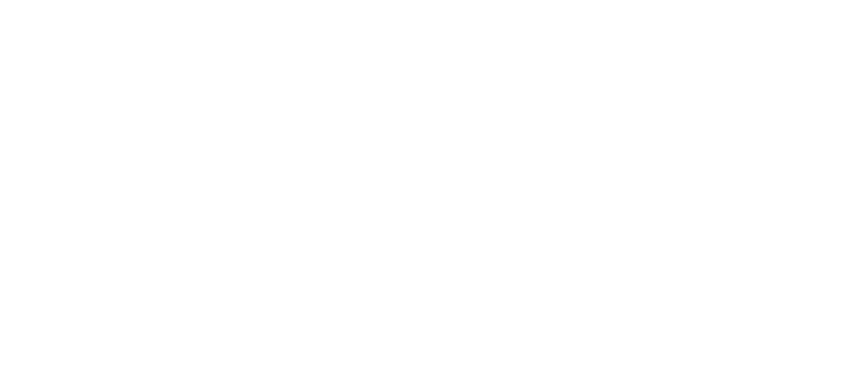
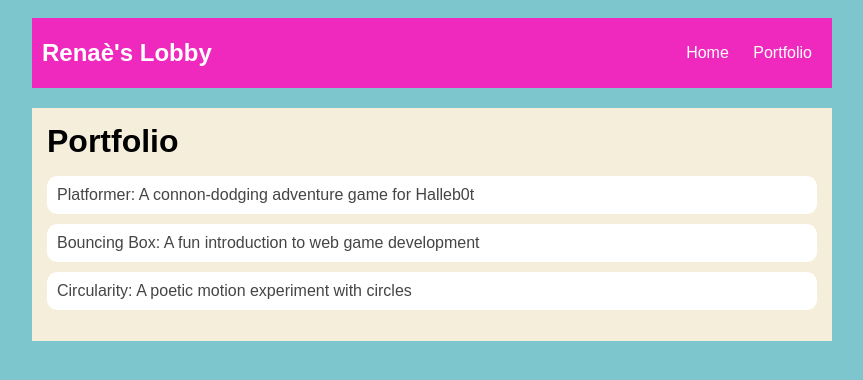
Before and after one commit to sgmrenae/sgmrenae.github.io, a plain HTML site: page portfolio.html in a window 1280 px wide. Shown: the whole page, without its empty margins (208-1071 px from the left). Drawn offline with Linux system fonts and the light colour scheme.

Commit message:
aportfolio

```diff
--- a/portfolio.html
+++ b/portfolio.html
@@ -0,0 +1,43 @@
+<!DOCTYPE html>
+<html>
+  <head>
+    <title>Renaè's Lobby</title>
+    <link rel="stylesheet" href="style.css" />
+  </head>
+
+  <body>
+    <!-- All content goes here -->
+    <div id="all-contents">
+        <nav>
+            <h1>Renaè's Lobby</h1>
+            <ul id="nav-u1">
+                <li class="nav-li">
+                    <a href="index.html">Home</a>
+                </li>
+                <li class="nav-li">
+                    <a href="portfolio.html">Portfolio</a>
+                </li>
+            </ul>
+        </nav>
+        <main>
+            <div class="content">
+                <h1>Portfolio</h1>
+                <ul id="portfolio">
+                    <li>
+                        <a href="fsd-projects/platformer/">Platformer: A connon-dodging adventure game for Halleb0t</a>
+                    </li>
+                    <li>
+                        <a href="fsd-projects/bouncing-box/">Bouncing Box: A fun introduction to web game development</a>
+                    </li>
+                    <li>
+                        <a href="fsd-projects/circularity/">Circularity: A poetic motion experiment with circles</a>
+                    </li>
+
+
+                </ul>
+            </div>
+         </main>
+
+    </div>
+  </body>
+</html>
--- a/style.css
+++ b/style.css
@@ -75,3 +75,28 @@ main {
 h2, h3 {
     margin: 0px;
 }
+/* Portfolio styles */
+.content h1 {
+  color: black;
+}
+
+#portfolio {
+  list-style-type: none;
+  padding-left: 0;
+}
+
+#portfolio li {
+  background: #fff;
+  padding: 10px;
+  border-radius: 10px;
+  margin-bottom: 10px;
+}
+
+#portfolio li:hover {
+  background: #eee;
+}
+
+#portfolio a {
+  text-decoration: none;
+  color: #454545;
+}
```
Also changed, not shown: index.html (+1 -1 lines).
